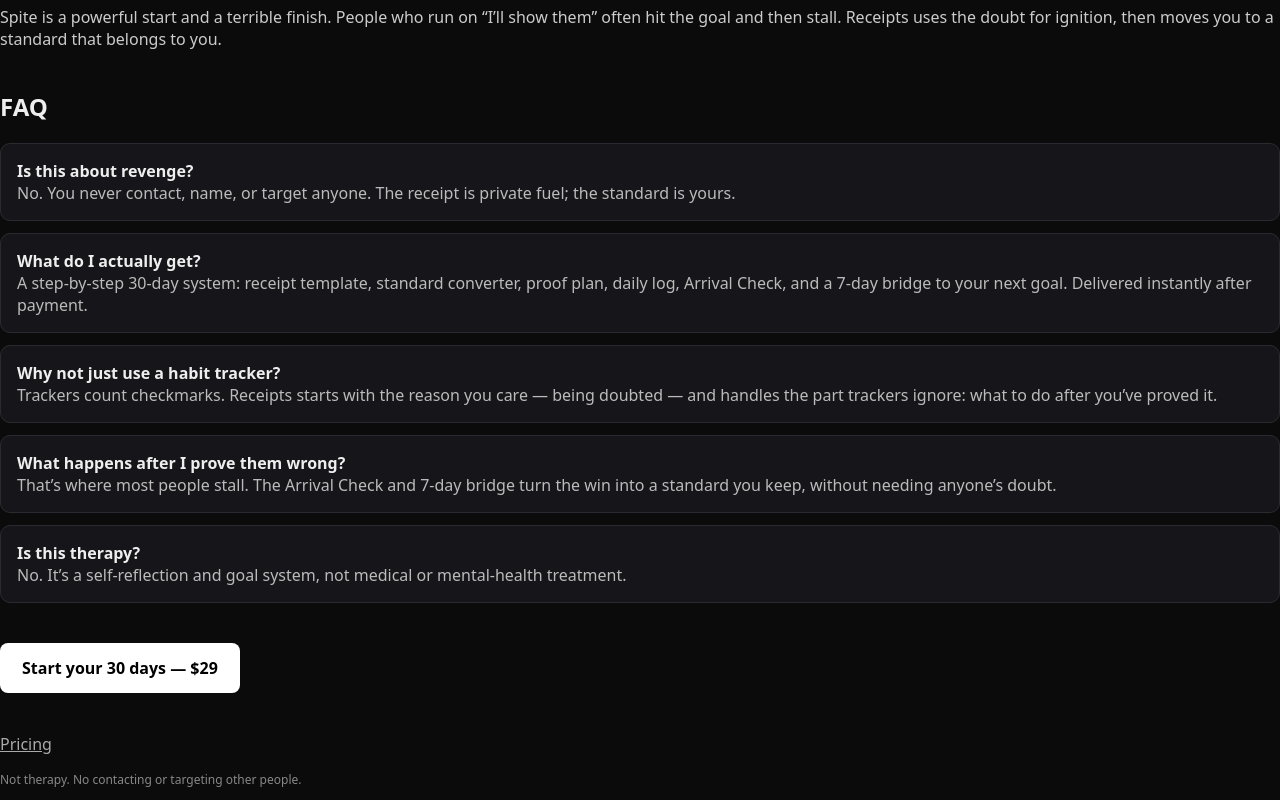
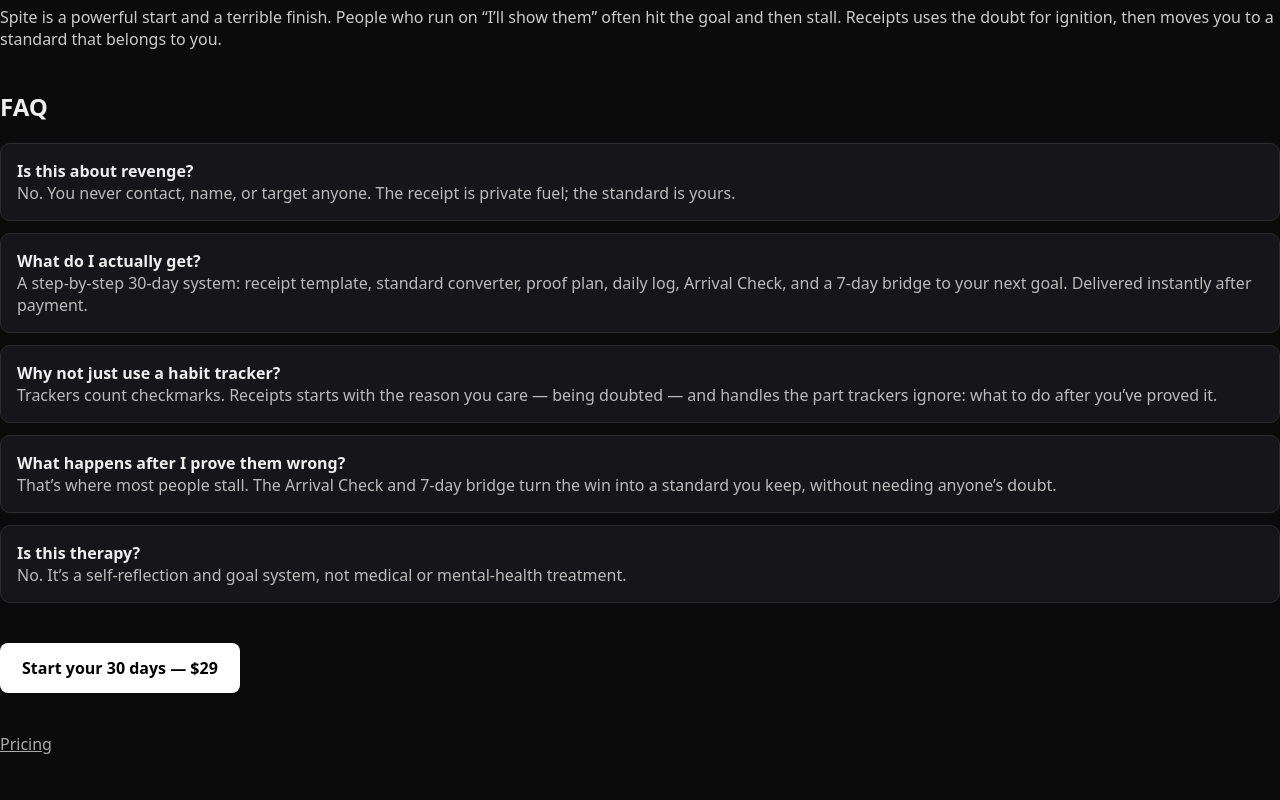
Before and after one commit to dankoff-hub/receipts, a Next.js app: page / in a window 1280 px wide. Shown: the part 810-1610 px from the top of the page. After the commit the page ends 1581 px from the top, so only its background shows below. Built offline with nearby package versions, Linux system fonts and the light colour scheme.

Commit message:
Landing: remove footer disclaimer

```diff
--- a/app/page.js
+++ b/app/page.js
@@ -28,5 +28,4 @@ export default function H(){return <main>
 {faq.map(([q,a])=><div key={q} style={card}><b>{q}</b><div style={{color:"#bbb"}}>{a}</div></div>)}
 
 <div style={{margin:"40px 0"}}><a href={PAY} style={btn}>Start your 30 days — $29</a></div>
-<p><a href="/pricing" style={{color:"#aaa"}}>Pricing</a></p>
-<p style={{fontSize:12,color:"#888"}}>Not therapy. No contacting or targeting other people.</p></main>}
+<p><a href="/pricing" style={{color:"#aaa"}}>Pricing</a></p></main>}
```
